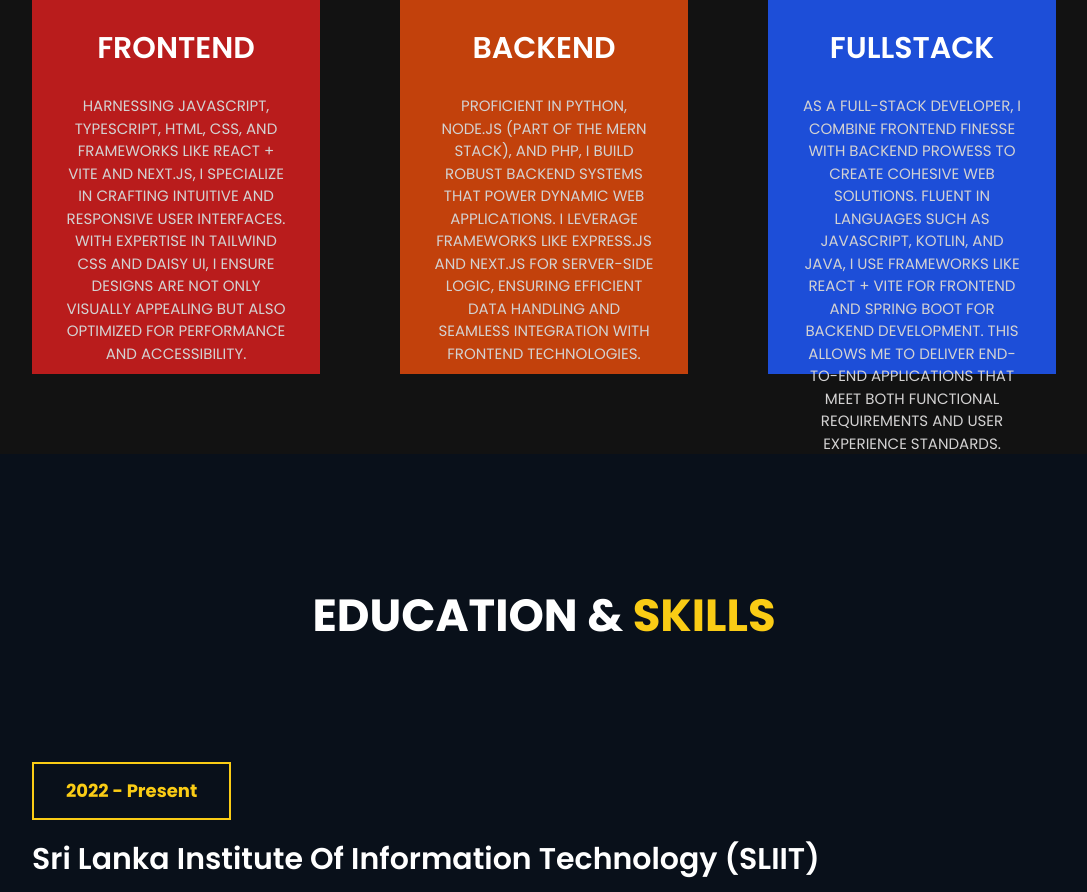
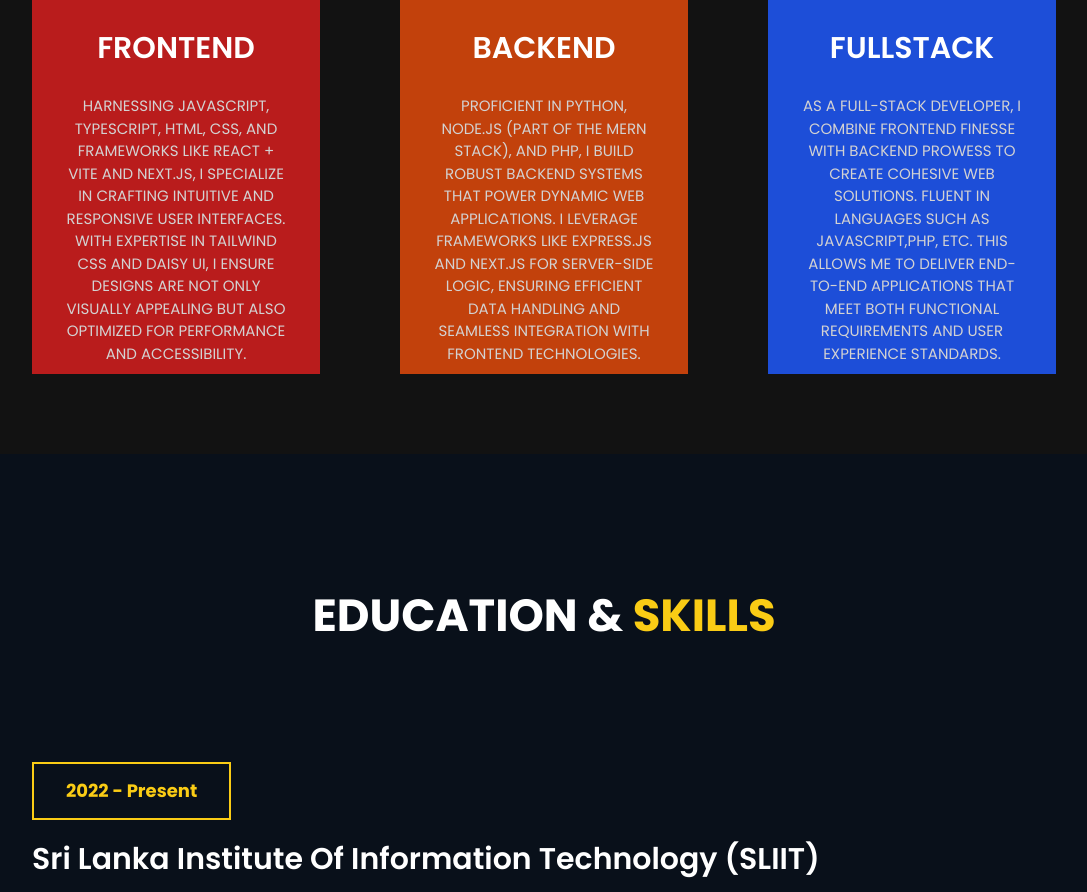
Before and after one commit to Rashmika-Jayarathna/portfolio, a Next.js app: page / in a window 1280 px wide. Shown: the part 1974-2866 px from the top of the page, without its empty margins (96-1183 px from the left). Built offline with nearby package versions, Linux system fonts and the light colour scheme.

Commit message:
fixed services section ui issue

```diff
--- a/components/Services.tsx
+++ b/components/Services.tsx
@@ -52,8 +52,7 @@ const Services = () => {
             <p className="text-[15px] text-[#d3d2d2] font-normal">
               As a full-stack developer, I combine frontend finesse with backend
               prowess to create cohesive web solutions. Fluent in languages such
-              as JavaScript, Kotlin, and Java, I use frameworks like React +
-              Vite for frontend and Spring Boot for backend development. This
+              as JavaScript,php, etc. This
               allows me to deliver end-to-end applications that meet both
               functional requirements and user experience standards.
             </p>
```
